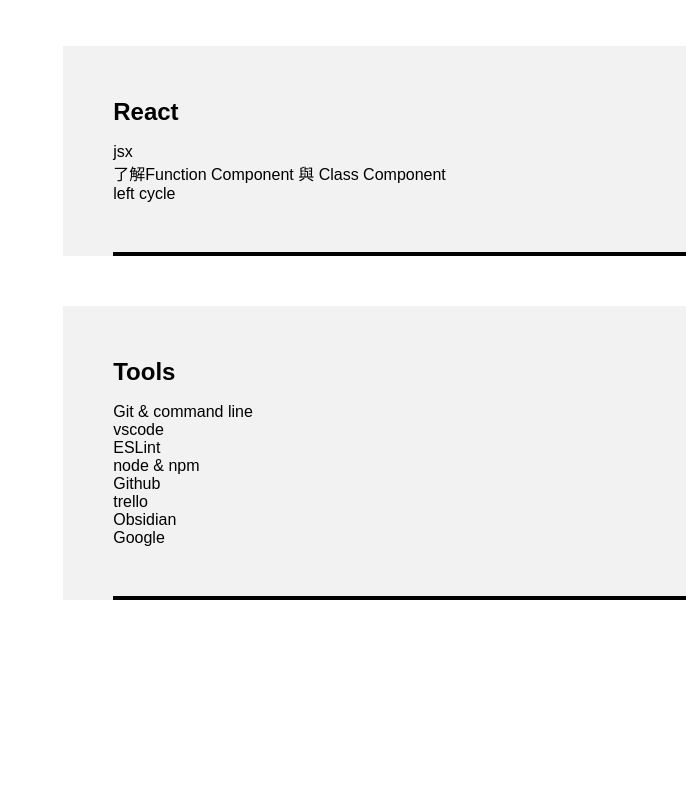
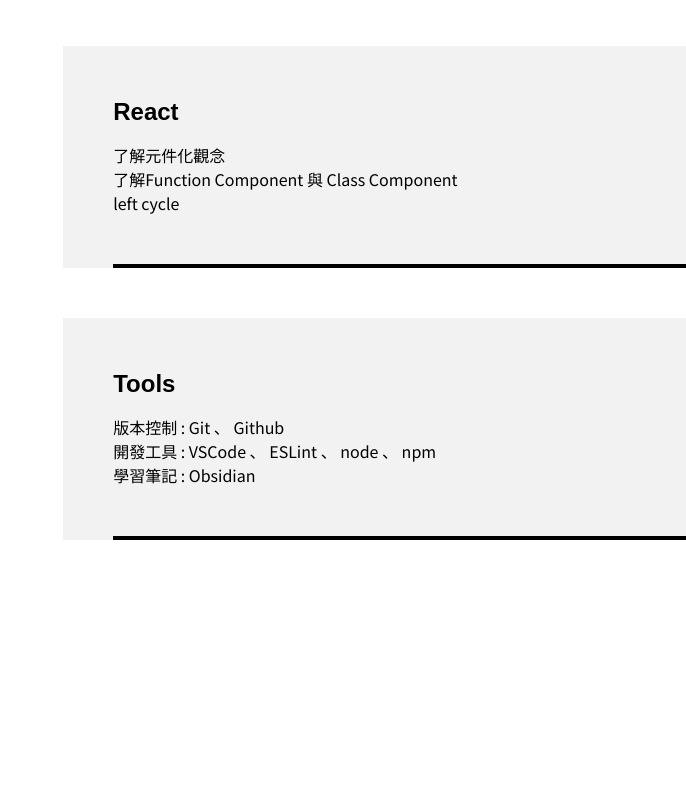
Before and after one commit to g01965250/resume, a React (Create React App) app: page / in a window 1280 px wide. Shown: the part 4384-5174 px from the top of the page, without its empty margins (594-1280 px from the left). Built offline with nearby package versions, Linux system fonts and the light colour scheme.

Commit message:
updata Skill describe

```diff
--- a/src/App.css
+++ b/src/App.css
@@ -2,9 +2,7 @@
   font-family: sans-serif;
 }
 .main{
-/* overflow: hidden; */
 min-width: 1680px;
-/* max-width: 1680px; */
 display: flex;
 justify-content: center;
 }
@@ -208,7 +206,6 @@
   margin: auto;
 }
 .about-title-wrapper{
-  /* max-width: 800px; */
   margin: 0 auto 52px;
 }
 .about-title{
@@ -248,7 +245,6 @@
   padding: 200px 0 202px;
   border-bottom: 4px solid;
   margin: 0 auto 20px;
-  /* max-width: 800px; */
 }
 .education-content{
   max-width: 800px;
@@ -305,7 +301,6 @@
   padding: 200px 0 202px;
   border-bottom: 4px solid;
   margin: 0 auto 20px;
-  /* max-width: 800px; */
 }
 .skill-title{
   font-size: 72px;
@@ -333,6 +328,7 @@
   margin: 0;
   padding: 0;
   list-style: none;
+  font-family: 'Noto Sans TC',sans-serif;
 }
 .skill-box::after{
   content: " ";
@@ -342,53 +338,6 @@
   background-color: #000;
   bottom: 0;
 }
-/* .tag-vertical {
-   margin-right: 2px;
-   position: relative;
-   padding: 5px 0;
-   width: 26px;
-   color: #fff;
-   text-align: center;
-   left:20px;
-}
-.tag-vertical::after {
-   position: absolute;
-   content: "";
-   left: 0;
-   top: 100%;
-   border-style: solid;
-   border-width: 0 13px 13px 13px;
-}
-.tag-vertical.discount::after {
-  border-color: #00d9a9 #00d9a9 transparent #00d9a9;
-}
-.tag-vertical.discount {
-  background: #00d9a9;
-} */
-/* .discount{
-  position: absolute;
-  right: 20px;
-  top: -20px;
-  padding: 15px 30px 16px;
-  background-color: #ffcc0d;
-} */
-/* .label-child{
-  position: absolute;
-  width: 220px;
-  height: 37px;
-  text-align: center;
-  right: -60px;
-  top: 30px;
-  line-height: 24px;
-  background-color: #ffcc07;
-  border-color: #1D7471;
-  transform: rotate(45deg);
-  align-items: center;
-  justify-content: center;
-  color: #f2f2f2;
-} */
-
-
 
 .project-wrapper{
   padding: 171px 0 0;
@@ -490,7 +439,6 @@
   padding-bottom: 29px;
   font-family: Jost;
   text-align: center;
-  /* width: 800px; */
   margin: 0 auto 43px;
 }
 .frm-inputs{
@@ -500,7 +448,6 @@
 }
 .contact-input-wrapper{
   margin: 0 auto;
-  /* width: 820px; */
 }
 .contact-input{
   width: 390px;
--- a/src/App.js
+++ b/src/App.js
@@ -4,7 +4,7 @@
 import Home from './component/Home';
 import About from './component/About';
 import Experience from './component/Experience';
-import Skill from './component/Sikll';
+import Skill from './component/Skill';
 import Project from './component/Project';
 import Contact from './component/Contact';
 
--- a/src/component/Sikll.js
+++ b/src/component/Skill.js
@@ -33,7 +33,7 @@
           <div className="skill-box">
             <h2 className="skill-box-title">React</h2>
             <ul>
-              <li>jsx</li>
+              <li>了解元件化觀念</li>
               <li>了解Function Component 與 Class Component</li>
               <li>left cycle</li>
             </ul>
@@ -41,14 +41,9 @@
           <div className="skill-box">
             <h2 className="skill-box-title">Tools</h2>
             <ul>
-              <li>Git & command line</li>
-              <li>vscode</li>
-              <li>ESLint</li>
-              <li>node & npm </li>
-              <li>Github</li>
-              <li>trello</li>
-              <li>Obsidian</li>
-              <li>Google </li>
+              <li>版本控制 : Git 、 Github </li>
+              <li>開發工具 : VSCode 、 ESLint 、 node 、 npm </li>
+              <li>學習筆記 : Obsidian </li>
             </ul>
           </div>
         </div>
```
